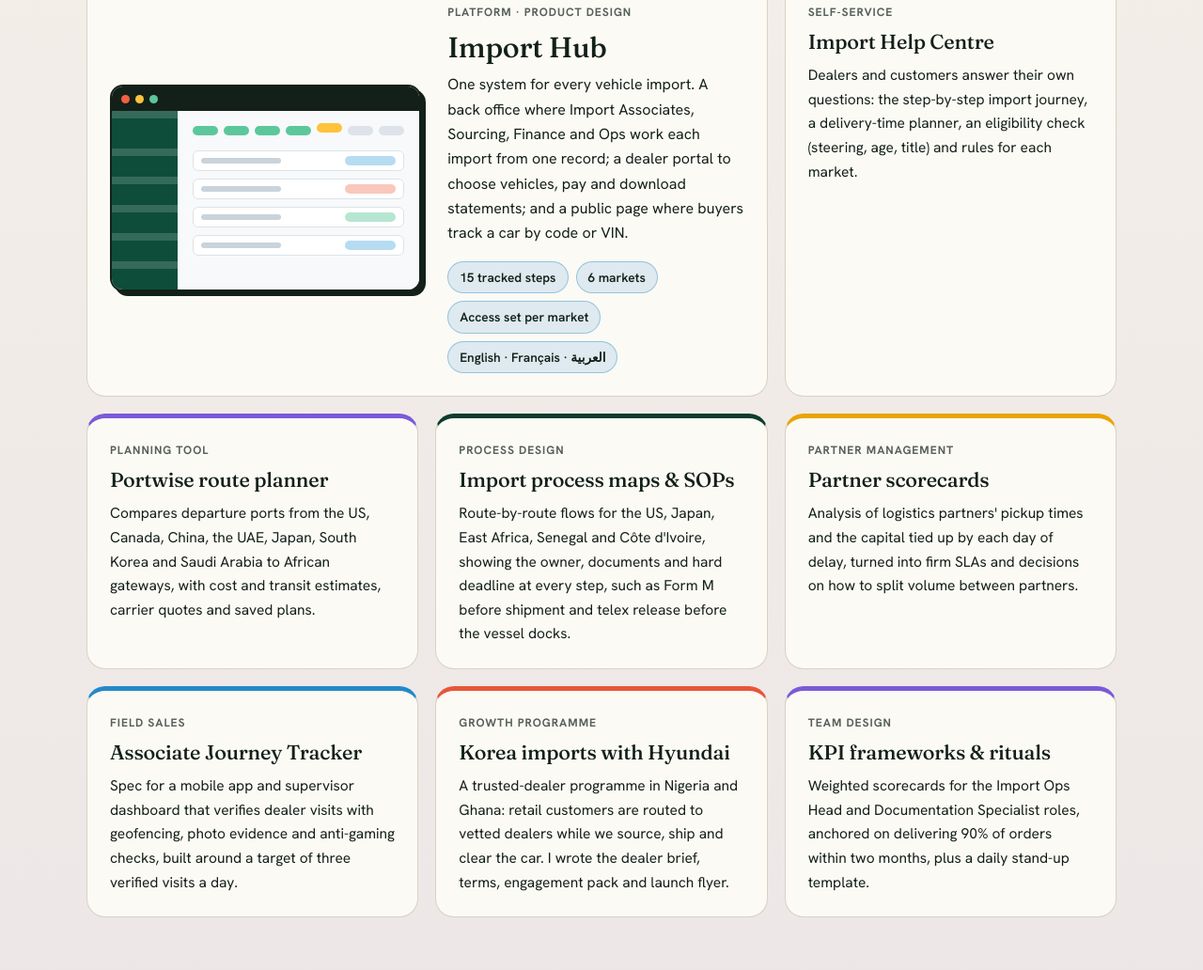
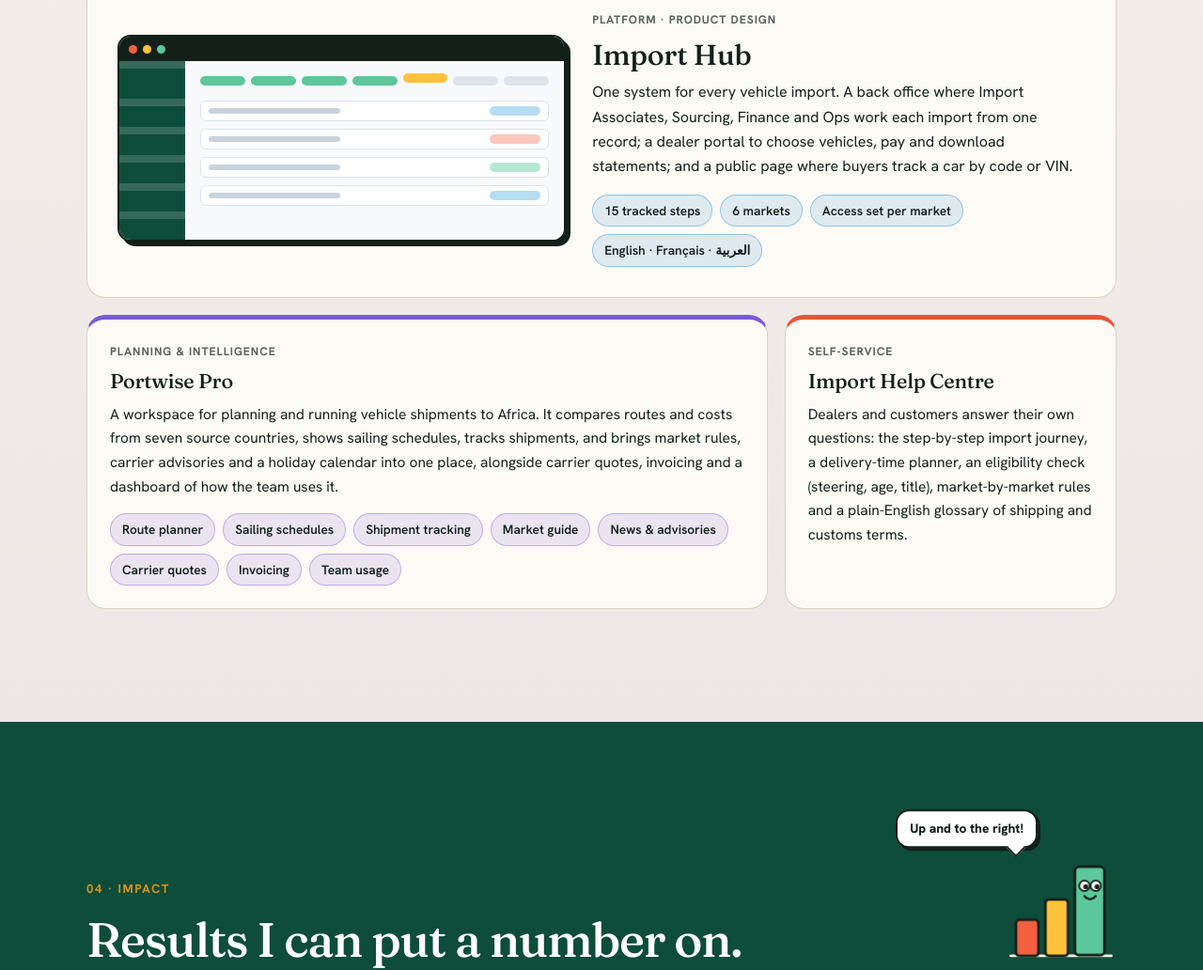
Before and after one commit to Oyelamitola/premierleague2019season, a plain HTML site: page index.html in a window 1280 px wide. Shown: the part 4113-5145 px from the top of the page at 94% size. Drawn offline with Linux system fonts and the light colour scheme.

Commit message:
Limit portfolio to Import Hub, Portwise Pro and Help Centre
Removes the Korea import programme and the internal process, partner and
KPI cards from the public site, and expands the Portwise Pro description.

Co-Authored-By: Claude Opus 5.5 <noreply@anthropic.com>
Claude-Session: https://claude.ai/code/session_01UukwycTummAeTFgrWK6GVa

```diff
--- a/index.html
+++ b/index.html
@@ -277,7 +277,6 @@
               <li><strong>One system for every import:</strong> a back office for Import Associates, Sourcing, Finance and Ops, a dealer portal, and a public page where buyers track their car.</li>
               <li><strong>Clear ownership:</strong> every step has one team responsible, the documents it needs and a hard deadline, mapped for each route.</li>
               <li><strong>Partner scorecards and SLAs</strong> for ground logistics, shipping and clearing, so delays show up in the numbers early.</li>
-              <li><strong>A trusted-dealer programme</strong> for Korea imports with Hyundai in Nigeria and Ghana.</li>
               <li><strong>Team KPIs</strong> built around one promise: vehicles delivered within two months of order.</li>
             </ul>
           </div>
@@ -357,46 +356,17 @@
             </div>
           </article>
 
+          <article class="tool tool--wide reveal" style="--c: var(--plum)">
+            <p class="tool__tag">Planning &amp; intelligence</p>
+            <h3>Portwise Pro</h3>
+            <p>A workspace for planning and running vehicle shipments to Africa. It compares routes and costs from seven source countries, shows sailing schedules, tracks shipments, and brings market rules, carrier advisories and a holiday calendar into one place, alongside carrier quotes, invoicing and a dashboard of how the team uses it.</p>
+            <ul class="tool__chips"><li>Route planner</li><li>Sailing schedules</li><li>Shipment tracking</li><li>Market guide</li><li>News &amp; advisories</li><li>Carrier quotes</li><li>Invoicing</li><li>Team usage</li></ul>
+          </article>
+
           <article class="tool reveal" style="--c: var(--coral)">
             <p class="tool__tag">Self-service</p>
             <h3>Import Help Centre</h3>
-            <p>Dealers and customers answer their own questions: the step-by-step import journey, a delivery-time planner, an eligibility check (steering, age, title) and rules for each market.</p>
-          </article>
-
-          <article class="tool reveal" style="--c: var(--plum)">
-            <p class="tool__tag">Planning tool</p>
-            <h3>Portwise route planner</h3>
-            <p>Compares departure ports from the US, Canada, China, the UAE, Japan, South Korea and Saudi Arabia to African gateways, with cost and transit estimates, carrier quotes and saved plans.</p>
-          </article>
-
-          <article class="tool reveal" style="--c: var(--green-ink)">
-            <p class="tool__tag">Process design</p>
-            <h3>Import process maps &amp; SOPs</h3>
-            <p>Route-by-route flows for the US, Japan, East Africa, Senegal and Côte d'Ivoire, showing the owner, documents and hard deadline at every step, such as Form M before shipment and telex release before the vessel docks.</p>
-          </article>
-
-          <article class="tool reveal" style="--c: var(--sun)">
-            <p class="tool__tag">Partner management</p>
-            <h3>Partner scorecards</h3>
-            <p>Analysis of logistics partners' pickup times and the capital tied up by each day of delay, turned into firm SLAs and decisions on how to split volume between partners.</p>
-          </article>
-
-          <article class="tool reveal" style="--c: var(--sky)">
-            <p class="tool__tag">Field sales</p>
-            <h3>Associate Journey Tracker</h3>
-            <p>Spec for a mobile app and supervisor dashboard that verifies dealer visits with geofencing, photo evidence and anti-gaming checks, built around a target of three verified visits a day.</p>
-          </article>
-
-          <article class="tool reveal" style="--c: var(--coral)">
-            <p class="tool__tag">Growth programme</p>
-            <h3>Korea imports with Hyundai</h3>
-            <p>A trusted-dealer programme in Nigeria and Ghana: retail customers are routed to vetted dealers while we source, ship and clear the car. I wrote the dealer brief, terms, engagement pack and launch flyer.</p>
-          </article>
-
-          <article class="tool reveal" style="--c: var(--plum)">
-            <p class="tool__tag">Team design</p>
-            <h3>KPI frameworks &amp; rituals</h3>
-            <p>Weighted scorecards for the Import Ops Head and Documentation Specialist roles, anchored on delivering 90% of orders within two months, plus a daily stand-up template.</p>
+            <p>Dealers and customers answer their own questions: the step-by-step import journey, a delivery-time planner, an eligibility check (steering, age, title), market-by-market rules and a plain-English glossary of shipping and customs terms.</p>
           </article>
         </div>
       </div>
@@ -480,8 +450,8 @@
                 <ul>
                   <li>Lead end-to-end vehicle imports from seven source countries into six African markets, from dealer request to port arrival.</li>
                   <li>Designed and prototyped <strong>Import Hub</strong>, one platform for the back office, dealers and buyers, with 15 tracked steps in English, French and Arabic.</li>
-                  <li>Built a self-service help centre, route and cost planners, and process maps that set an owner, documents and deadline for every step.</li>
-                  <li>Launched a Korea import programme with Hyundai through trusted dealers in Nigeria and Ghana.</li>
+                  <li>Built <strong>Portwise Pro</strong>, a shipping planning and intelligence workspace, and a self-service <strong>Import Help Centre</strong> for dealers and customers.</li>
+                  <li>Mapped every route so each step has one owner, the documents it needs and a hard deadline.</li>
                   <li>Introduced partner scorecards, SLAs and weighted team KPIs.</li>
                 </ul>
               </article>
--- a/styles.css
+++ b/styles.css
@@ -596,3 +596,9 @@ svg { fill: none; stroke: currentColor; stroke-width: 1.8; stroke-linecap: round
   .tool--feature h3 { font-size: 1.9rem; }
   .tool--feature .tool__body > p:not(.tool__tag) { font-size: 1rem; }
 }
+/* portfolio with three platforms: Hub full width, Portwise Pro wide + Help Centre */
+@media (min-width: 720px) { .tool--wide { grid-column: 1 / -1; } }
+@media (min-width: 1060px) {
+  .tool--feature { grid-column: 1 / -1; grid-template-columns: 1fr 1.1fr; padding: 32px; }
+  .tool--wide { grid-column: span 2; }
+}
```
